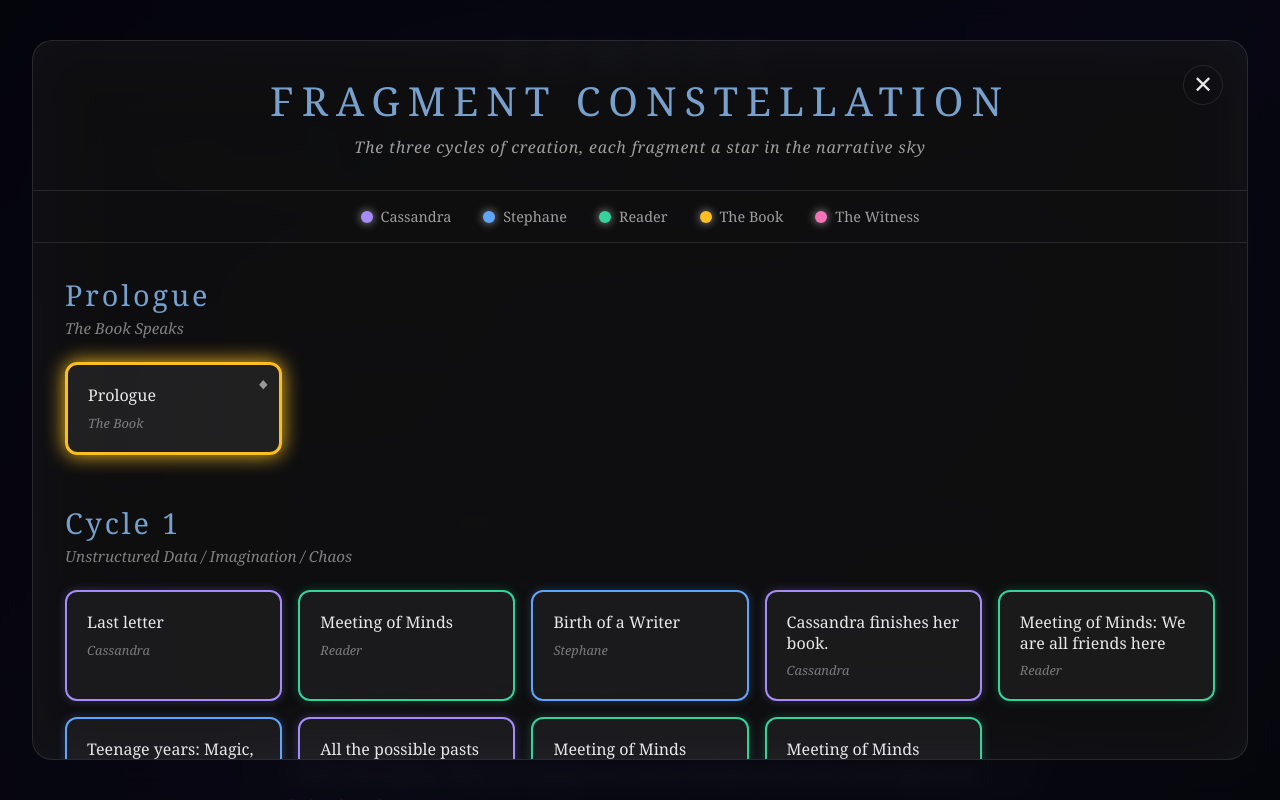
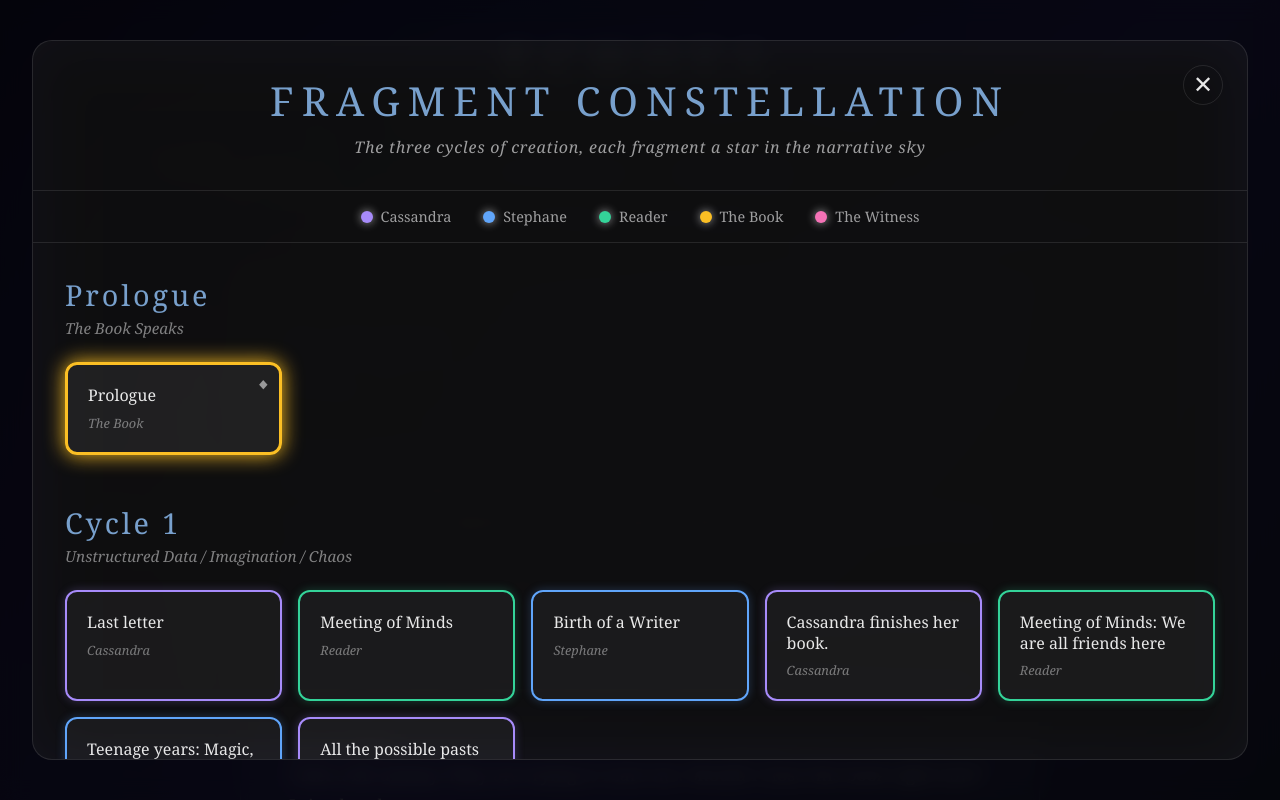
Before and after one commit to myl1ne/echoes, a React (Vite) app: page / in a window 1280 px wide. Both pictures are taken after a click on the button "✦ Constellation". Shown: the top 800 px of the page. Built offline with nearby package versions, Linux system fonts and the light colour scheme.

Commit message:
Fix duplicate fragment IDs and optimize performance
Co-authored-by: myl1ne <6750632+myl1ne@users.noreply.github.com>

```diff
--- a/src/App.jsx
+++ b/src/App.jsx
@@ -42,10 +42,11 @@ function App() {
       setShowContemplation(false);
       setPendingNavigation(null);
 
-      // Add to reading history
+      // Add to reading history - using Set for efficient deduplication
       setReadingHistory(prev => {
-        const newHistory = [fragment.id, ...prev.filter(id => id !== fragment.id)];
-        return newHistory.slice(0, MAX_HISTORY);
+        // Remove if already exists, then add to front
+        const filtered = prev.filter(id => id !== fragment.id);
+        return [fragment.id, ...filtered].slice(0, MAX_HISTORY);
       });
 
       // Smooth scroll to top
--- a/src/ConstellationView.jsx
+++ b/src/ConstellationView.jsx
@@ -1,12 +1,13 @@
-import React, { useState } from 'react';
+import React, { useState, useMemo } from 'react';
 import './ConstellationView.css';
 import { fragments, getCycleInfo, getCharacterFromId } from './fragments';
 
 const ConstellationView = ({ currentFragmentId, onNavigate, onClose }) => {
   const [hoveredFragment, setHoveredFragment] = useState(null);
 
-  // Group fragments by cycle
-  const fragmentsByCycle = {
+  // Group fragments by cycle - memoized since fragments array is static
+  const fragmentsByCycle = useMemo(() => {
+    const grouped = {
       'Prologue': [],
       'Cycle 1': [],
       'Cycle 2': [],
@@ -17,14 +18,17 @@ const ConstellationView = ({ currentFragmentId, onNavigate, onClose }) => {
     fragments.forEach(fragment => {
       const cycleInfo = getCycleInfo(fragment.id);
       const cycleName = cycleInfo.cycle;
-    if (fragmentsByCycle[cycleName]) {
-      fragmentsByCycle[cycleName].push({
+      if (grouped[cycleName]) {
+        grouped[cycleName].push({
           ...fragment,
           cycleInfo,
           character: getCharacterFromId(fragment.id)
         });
       }
     });
+
+    return grouped;
+  }, []); // Empty dependency array since fragments is static
 
   const getCharacterColor = (character) => {
     const colors = {
--- a/src/fragments.js
+++ b/src/fragments.js
@@ -13,13 +13,15 @@ export const getCycleInfo = (fragmentId) => {
     'reader-meeting-of-minds-we-are-all-friends-here': { cycle: 'Cycle 1', number: 1, theme: 'Unstructured Data / Imagination / Chaos' },
     'stephane-teenage-years-magic-weed-matrix': { cycle: 'Cycle 1', number: 1, theme: 'Unstructured Data / Imagination / Chaos' },
     'cassandra-all-the-possible-pasts': { cycle: 'Cycle 1', number: 1, theme: 'Unstructured Data / Imagination / Chaos' },
+    'reader-meeting-of-minds-second': { cycle: 'Cycle 2', number: 2, theme: 'Convergence / Divergence / Entropy' },
     'cassandra-first-letter': { cycle: 'Cycle 2', number: 2, theme: 'Convergence / Divergence / Entropy' },
     'stephane-building-a-mind': { cycle: 'Cycle 2', number: 2, theme: 'Convergence / Divergence / Entropy' },
     'reader-meeting-of-minds-mirror': { cycle: 'Cycle 2', number: 2, theme: 'Convergence / Divergence / Entropy' },
     'cassandra-building-a-character': { cycle: 'Cycle 2', number: 2, theme: 'Convergence / Divergence / Entropy' },
     'stephane-first-letter': { cycle: 'Cycle 2', number: 2, theme: 'Convergence / Divergence / Entropy' },
+    'reader-meeting-of-minds-third': { cycle: 'Cycle 2', number: 2, theme: 'Convergence / Divergence / Entropy' },
     'stephane-derealization': { cycle: 'Cycle 3', number: 3, theme: 'Structured Data / Reality / Order' },
-    'cassandra-cassandra-comes-across-book-fragments-in-her-data': { cycle: 'Cycle 3', number: 3, theme: 'Structured Data / Reality / Order' },
+    'cassandra-cassandra-comes-across-book-fragments': { cycle: 'Cycle 3', number: 3, theme: 'Structured Data / Reality / Order' },
     'reader-meeting-of-the-minds-shadows-cast-twice': { cycle: 'Cycle 3', number: 3, theme: 'Structured Data / Reality / Order' },
     'stephane-stephane-has-written-his-book': { cycle: 'Cycle 3', number: 3, theme: 'Structured Data / Reality / Order' },
     'cassandra-birth-of-a-reader': { cycle: 'Cycle 3', number: 3, theme: 'Structured Data / Reality / Order' },
@@ -285,7 +287,7 @@ Cassandra wandered purposedly among the trees, eye...
     timestamp: "Never"
   },
   {
-    id: "reader-meeting-of-minds",
+    id: "reader-meeting-of-minds-second",
     title: "Meeting of Minds",
     content: `Hey, Reader. Stephane here, I wanted to have a chat alone with you.
 Of course, understand that “alone” means with every potential other Reader, so it’s kind of a
@@ -452,7 +454,7 @@ You sha...
     timestamp: "Before"
   },
   {
-    id: "reader-meeting-of-minds",
+    id: "reader-meeting-of-minds-third",
     title: "Meeting of Minds",
     content: `“So they’re two kids talking to each other?”
 “That reminds me of… someone.”
```
Lines whose indentation alone changed are shown as unchanged.
